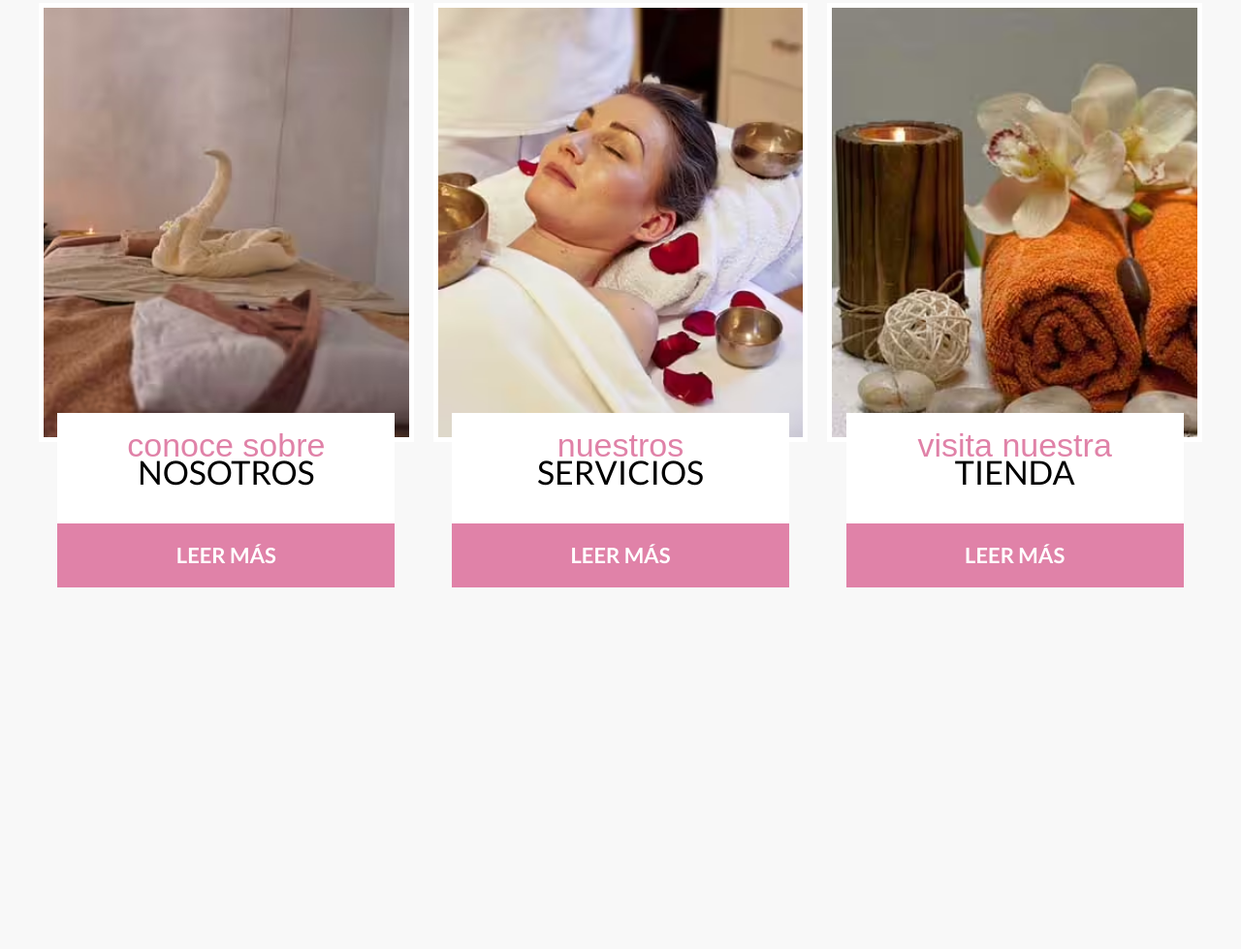
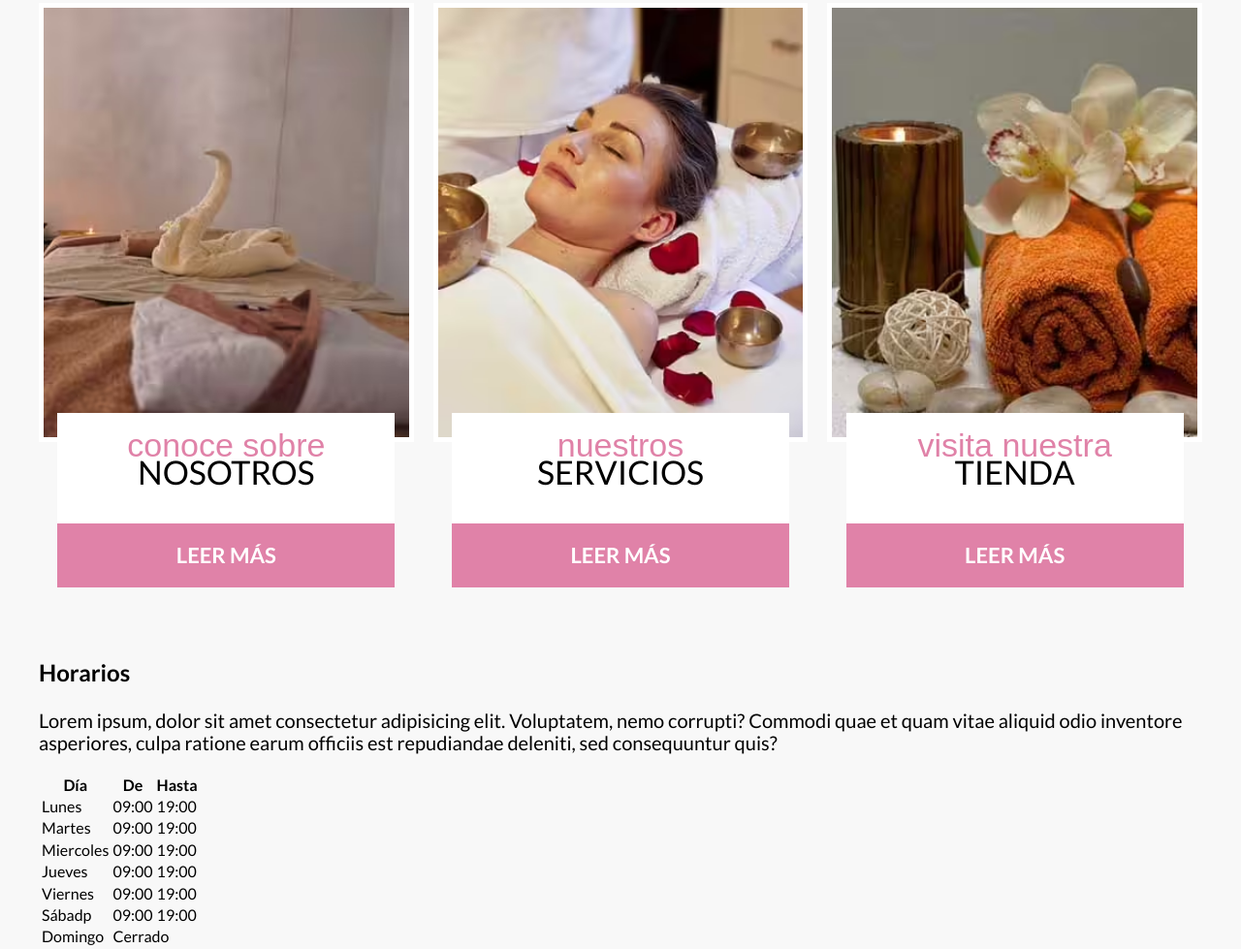
Before and after one commit to JosueP0721/Proyecto--Salon-de-Belleza, a website: page index.html in a window 1280 px wide. Shown: the part 1308-2287 px from the top of the page at 97% size. Before the commit the page ends 1964 px from the top, so only its background shows below. Drawn offline with Linux system fonts and the light colour scheme; a web font is replaced by a local one.

Commit message:
horario html

```diff
--- a/index.html
+++ b/index.html
@@ -104,6 +104,61 @@
             </div>
         </div>
     </section>
+    <section class="horario">
+        <div class="horario__grid contenedor">
+            <div class="horario__contenido">
+                <h3 class="horario__heading">Horarios</h3>
+                <p class="horario__texto">Lorem ipsum, dolor sit amet consectetur adipisicing elit. Voluptatem, nemo
+                    corrupti? Commodi quae et quam vitae aliquid odio inventore asperiores, culpa ratione earum officiis
+                    est repudiandae deleniti, sed consequuntur quis?</p>
+                <table class="tabla">
+                    <thead class="tabla__thead">
+                        <tr>
+                            <th class="tabla__th">Día</th>
+                            <th class="tabla__th">De</th>
+                            <th class="tabla__th">Hasta</th>
+                        </tr>
+                    </thead>
+                    <tbody class="tabla__tbody">
+                        <tr class="tabla__tr">
+                            <td class="tabla__td">Lunes</td>
+                            <td class="tabla__td">09:00</td>
+                            <td class="tabla__td">19:00</td>
+                        </tr>
+                        <tr class="tabla__tr">
+                            <td class="tabla__td">Martes</td>
+                            <td class="tabla__td">09:00</td>
+                            <td class="tabla__td">19:00</td>
+                        </tr>
+                        <tr class="tabla__tr">
+                            <td class="tabla__td">Miercoles</td>
+                            <td class="tabla__td">09:00</td>
+                            <td class="tabla__td">19:00</td>
+                        </tr>
+                        <tr class="tabla__tr">
+                            <td class="tabla__td">Jueves</td>
+                            <td class="tabla__td">09:00</td>
+                            <td class="tabla__td">19:00</td>
+                        </tr>
+                        <tr class="tabla__tr">
+                            <td class="tabla__td">Viernes</td>
+                            <td class="tabla__td">09:00</td>
+                            <td class="tabla__td">19:00</td>
+                        </tr>
+                        <tr class="tabla__tr">
+                            <td class="tabla__td">Sábadp</td>
+                            <td class="tabla__td">09:00</td>
+                            <td class="tabla__td">19:00</td>
+                        </tr>
+                        <tr class="tabla__tr">
+                            <td class="tabla__td">Domingo</td>
+                            <td class="tabla__td" colspan="2">Cerrado</td>
+                        </tr>
+                    </tbody>
+                </table>
+            </div>
+        </div>
+    </section>
 </body>
 
 </html>
```
